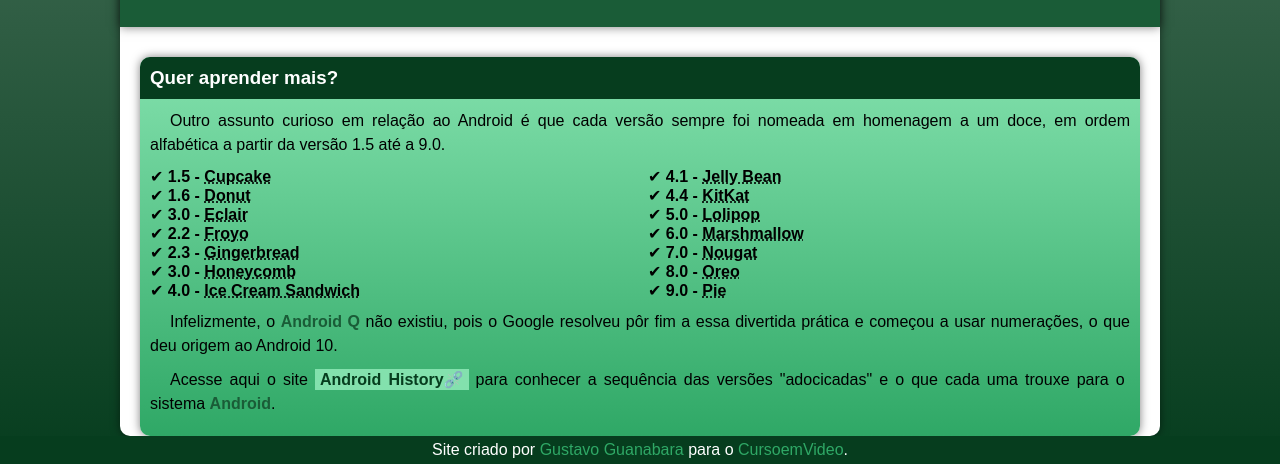
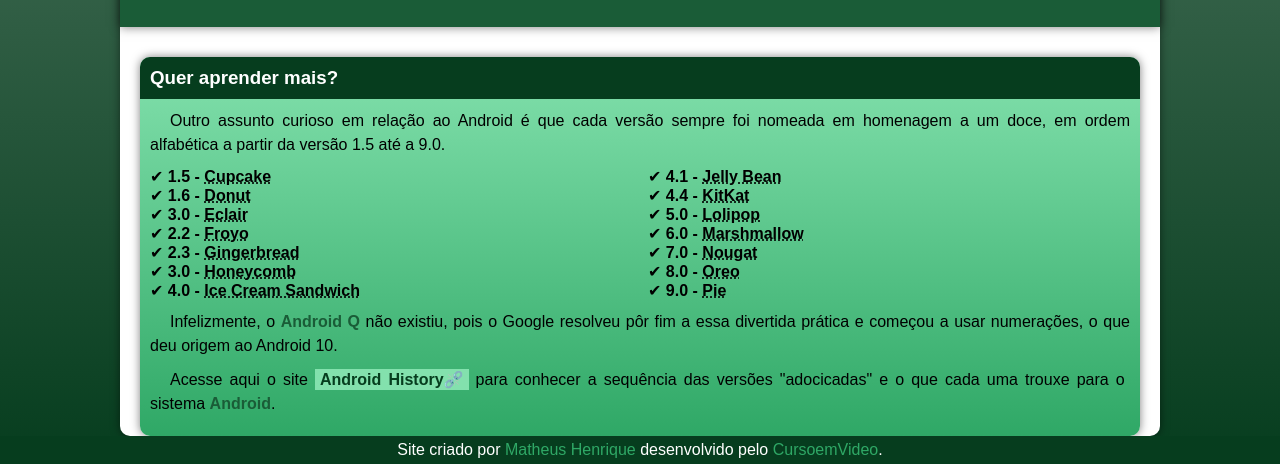
Before and after one commit to eoMathias/projeto-android, a plain HTML site: page index.html in a window 1280 px wide. Shown: the part 2203-2667 px from the top of the page. Drawn offline with Linux system fonts and the light colour scheme.

Commit message:
update footer

```diff
--- a/index.html
+++ b/index.html
@@ -64,7 +64,7 @@
         </article>
     </main>
     <footer>
-        <p>Site criado por <a href="https://gustavoguanabara.github.io" target="_blank">Gustavo Guanabara</a> para o <a href="https://www.youtube.com/cursoemvideo" target="_blank">CursoemVideo</a>.</p>
+        <p>Site criado por <a href="https://github.com/eoMathias" target="_blank">Matheus Henrique</a> desenvolvido pelo <a href="https://www.youtube.com/cursoemvideo" target="_blank">CursoemVideo</a>.</p>
     </footer>
 </body>
 </html>
```
